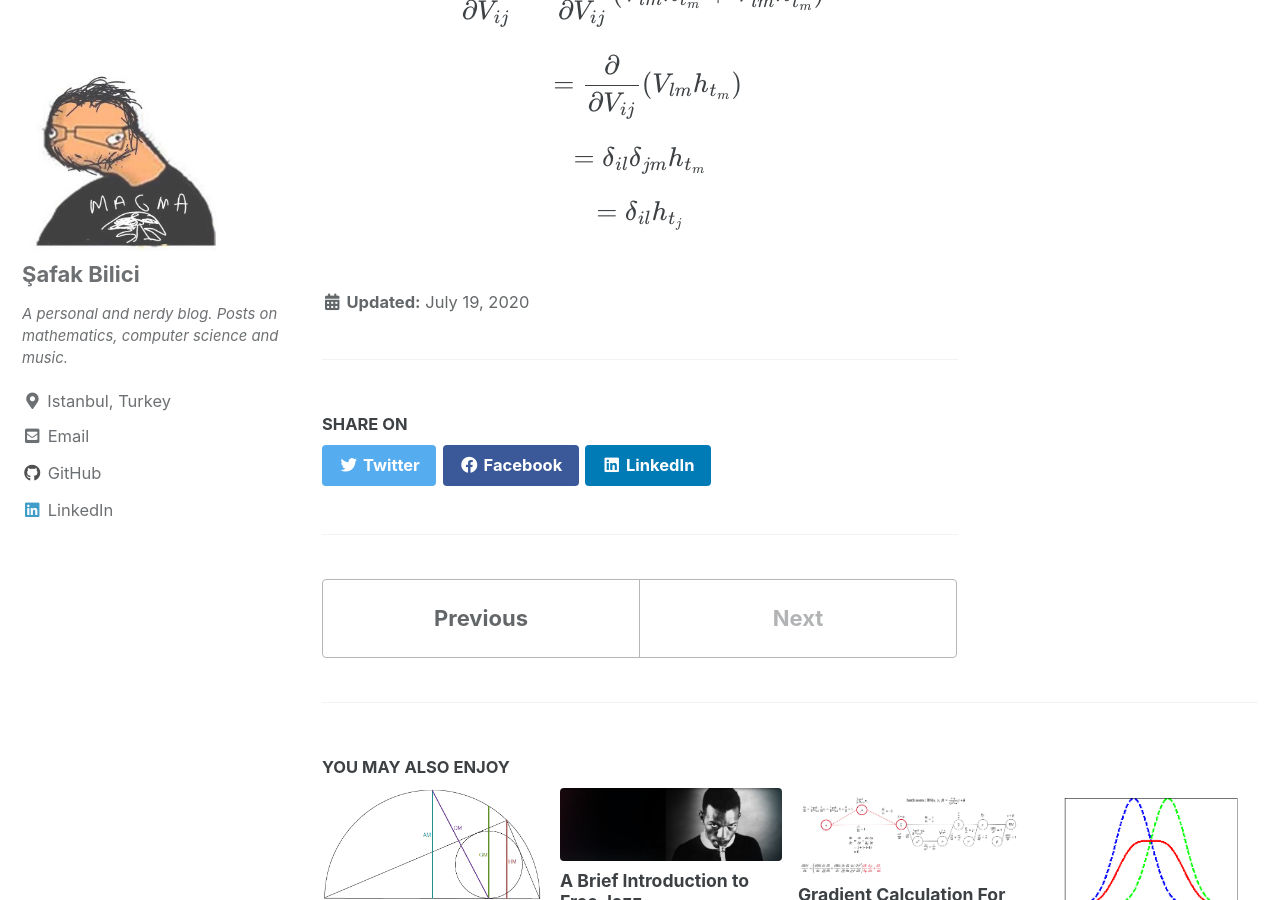
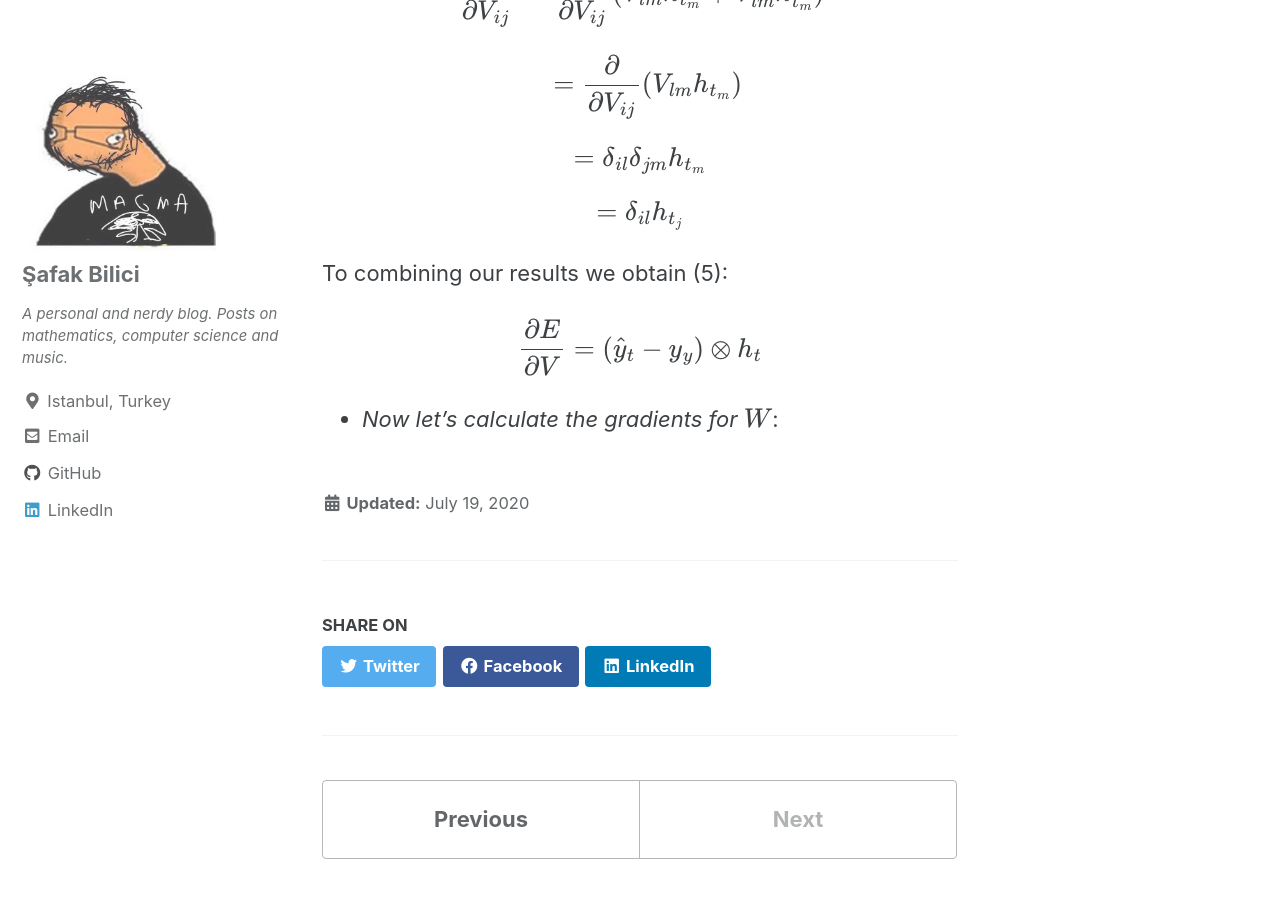
Before and after one commit to safakkbilici/safakkbilici.github.io, a Jekyll site: the page built from _posts/2020-07-19-training-bidirectional-rnns.md, in a window 1280 px wide and 900 px high, scrolled down 8867 px. Built offline with Jekyll 4.4.1, drawn with Linux system fonts in a browser that asks for light colours; cached includes are drawn as plain includes; formulas are drawn with MathJax 3; some of the changed text lies outside the part shown.

Commit message:
summing together

```diff
--- a/_posts/2020-07-19-training-bidirectional-rnns.md
+++ b/_posts/2020-07-19-training-bidirectional-rnns.md
@@ -74,7 +74,7 @@ Then the loss is,
 
 $$L(y,\hat{y}) = -\frac{1}{N}\sum_{t}^{T}y_t \;log\; \hat{y}_y$$
 
-- Now let's calculate the gradients for $$V$$:
+- *Now let's calculate the gradients for* $$V$$:
 
 It is more clear for derivatives with denoting $$q_t = V h_t + V' h_t'$$:
 
@@ -169,3 +169,9 @@ $$ \;\; = \frac{\partial}{\partial V_{ij}} (V_{lm} h_{t_m})$$
 $$ = \delta_{il} \delta_{jm} h_{t_m}$$
 
 $$ = \delta_{il} h_{t_j} $$
+
+To combining our results we obtain (5):
+
+$$\frac{\partial E}{\partial V} = (\hat{y}_t - y_y) \otimes h_t $$
+
+- *Now let's calculate the gradients for* $$W$$:
```
